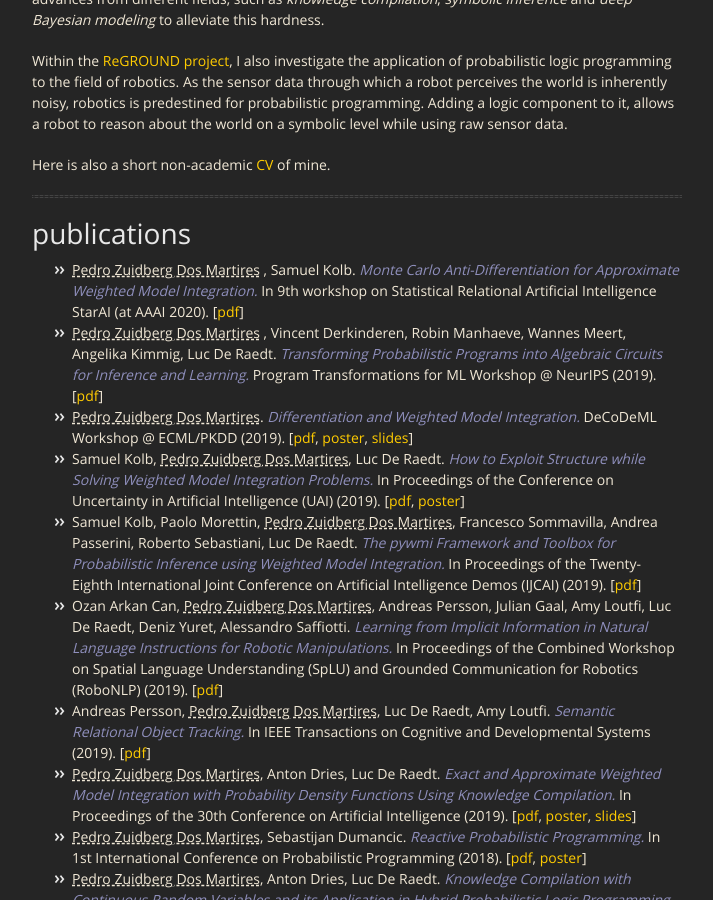
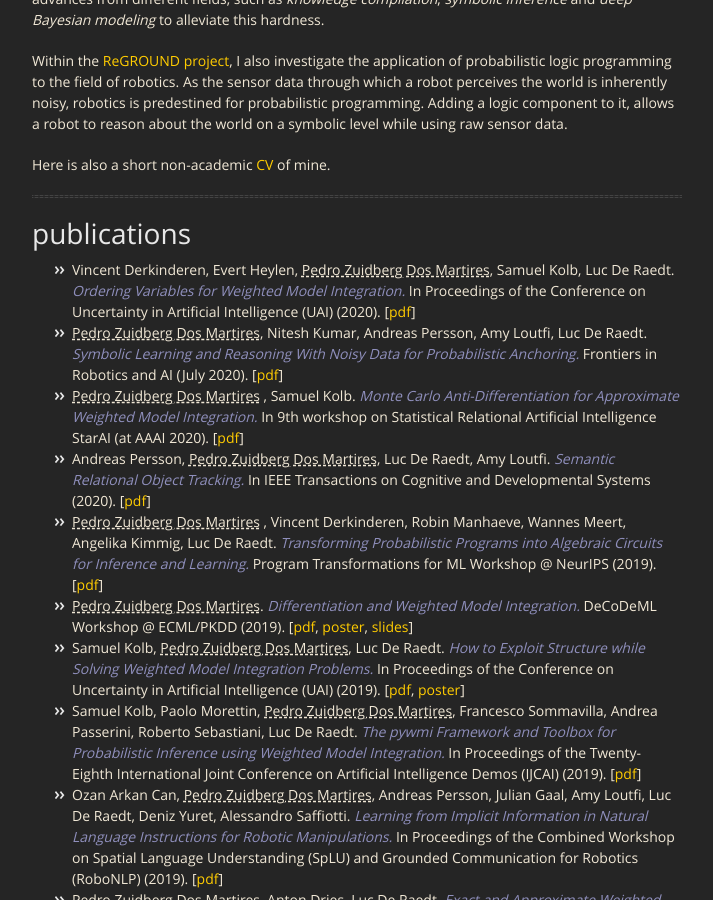
Before and after one commit to pedrozudo/pedrozudo.github.io, a Jekyll site: the page built from index.md, in a window 1280 px wide and 900 px high, scrolled down 512 px. Shown: the whole window, without its empty margins (283-996 px from the left). Built offline with Jekyll 4.4.1, drawn with Linux system fonts in a browser that asks for light colours.

Commit message:
added somme paper

```diff
--- a/index.md
+++ b/index.md
@@ -32,8 +32,20 @@ permalink:
    <h1 id="publications">publications</h1>
    <ul>
       <li>
+         Vincent Derkinderen, Evert Heylen, <first_author>Pedro Zuidberg Dos Martires</first_author>, Samuel Kolb,  Luc De Raedt. <paper>Ordering Variables for Weighted Model Integration.</paper> In Proceedings of the Conference on Uncertainty in Artificial Intelligence (UAI) (2020).
+         [<a href="docs/20_uai/ordering.pdf" target="_blank">pdf</a>]
+      </li>
+      <li>
+         <first_author>Pedro Zuidberg Dos Martires</first_author>, Nitesh Kumar, Andreas Persson, Amy Loutfi,  Luc De Raedt. <paper>Symbolic Learning and Reasoning With Noisy Data for Probabilistic Anchoring.</paper> Frontiers in Robotics and AI (July 2020).
+         [<a href="docs/20_frontiers/symbolic.pdf" target="_blank">pdf</a>]
+      </li>
+      <li>
           <first_author>Pedro Zuidberg Dos Martires</first_author> , Samuel Kolb. <paper>Monte Carlo Anti-Differentiation for Approximate Weighted Model Integration.</paper> In 9th workshop on Statistical Relational Artificial Intelligence StarAI (at AAAI 2020).
          [<a href="docs/starai20/monte_carlo_anti.pdf" target="_blank">pdf</a>]
+      </li>
+      <li>
+         Andreas Persson, <first_author>Pedro Zuidberg Dos Martires</first_author>, Luc De Raedt, Amy Loutfi. <paper>Semantic Relational Object Tracking.</paper> In IEEE Transactions on Cognitive and Developmental Systems (2020).
+         [<a href="docs/relationalsemantic_ieee/08744391.pdf" target="_blank">pdf</a>]
       </li>
       <li>
           <first_author>Pedro Zuidberg Dos Martires</first_author> , Vincent Derkinderen, Robin Manhaeve, Wannes Meert, Angelika Kimmig, Luc De Raedt. <paper>Transforming Probabilistic Programs into Algebraic Circuits for Inference and Learning.</paper> Program Transformations for ML Workshop @ NeurIPS (2019).
@@ -57,10 +69,6 @@ permalink:
       <li>
          Ozan Arkan Can,  <first_author>Pedro Zuidberg Dos Martires</first_author>, Andreas Persson, Julian Gaal, Amy Loutfi, Luc De Raedt, Deniz Yuret, Alessandro Saffiotti. <paper>Learning from Implicit Information in Natural Language Instructions for Robotic Manipulations.</paper> In Proceedings of the Combined Workshop on Spatial Language Understanding (SpLU) and Grounded Communication for Robotics (RoboNLP) (2019).
          [<a href="docs/robosplu19/document.pdf" target="_blank">pdf</a>]
-      </li>
-      <li>
-         Andreas Persson, <first_author>Pedro Zuidberg Dos Martires</first_author>, Luc De Raedt, Amy Loutfi. <paper>Semantic Relational Object Tracking.</paper> In IEEE Transactions on Cognitive and Developmental Systems (2019).
-         [<a href="docs/relationalsemantic_ieee/08744391.pdf" target="_blank">pdf</a>]
       </li>
       <li>
          <first_author>Pedro Zuidberg Dos Martires</first_author>, Anton Dries, Luc De Raedt. <paper>Exact and Approximate Weighted Model Integration with
```
Also changed, not shown: 5 other files.
